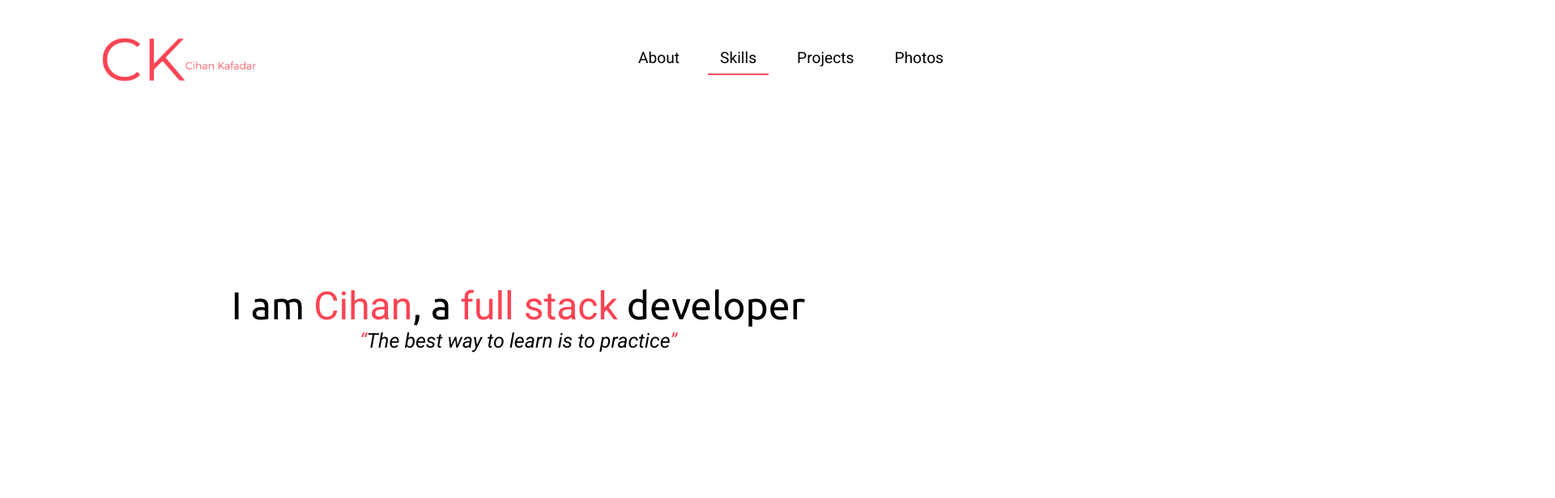
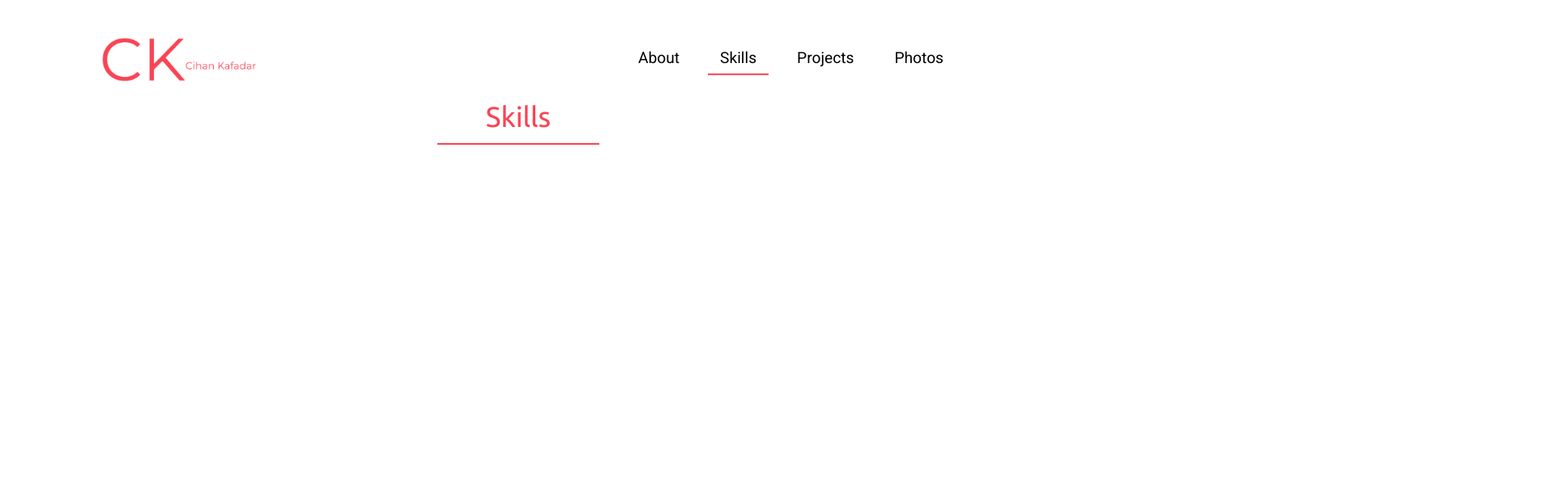
Before and after one commit to Cihaan/portfolio, a Vue app: page /skills in a window 1280 px wide. Shown: the top 616 px of the page at 81% size, 1920 px wide, since content can reach past the window. Built offline with nearby package versions, Linux system fonts and the light colour scheme.

Commit message:
animation

```diff
--- a/src/App.vue
+++ b/src/App.vue
@@ -58,6 +58,18 @@ p {
     letter-spacing: 2.75;
 }
 
+.title {
+  width: 100%;
+  display: flex;
+  flex-direction: column;
+  justify-content: space-between;
+  align-items: center;
+  position: absolute;
+  top: 28%;
+  margin-top: -100px;
+  text-align: center;
+}
+
 span {
     color: $red;
 }
--- a/src/components/TheAbout.vue
+++ b/src/components/TheAbout.vue
@@ -40,18 +40,8 @@ $black: #000;
 .about {
   position: relative;
   height: 100vh;
-}
-
-.title {
-  width: 100%;
-  display: flex;
-  flex-direction: column;
-  justify-content: space-between;
-  align-items: center;
-  position: absolute;
-  top: 28%;
-  margin-top: -100px;
-  text-align: center;
+  -webkit-animation: fade-in 1.2s cubic-bezier(0.390, 0.575, 0.565, 1.000) both;
+	        animation: fade-in 1.2s cubic-bezier(0.390, 0.575, 0.565, 1.000) both;
 }
 
 .bio {
@@ -86,7 +76,7 @@ p {
 
 
 /* ----------------------------------------------
- * Generated by Animista on 2022-3-13 18:12:17
+ * Generated by Animista on 2022-3-15 12:28:31
  * Licensed under FreeBSD License.
  * See http://animista.net/license for more info.
  * w: http://animista.net, t: @cssanimista
@@ -94,39 +84,24 @@ p {
 
 /**
  * ----------------------------------------
- * animation tracking-in-expand-fwd-bottom
+ * animation fade-in
  * ----------------------------------------
  */
-@-webkit-keyframes tracking-in-expand-fwd-bottom {
+@-webkit-keyframes fade-in {
   0% {
-    letter-spacing: -0.5em;
-    -webkit-transform: translateZ(-700px) translateY(500px);
-    transform: translateZ(-700px) translateY(500px);
     opacity: 0;
   }
-  40% {
-    opacity: 0.6;
-  }
   100% {
-    -webkit-transform: translateZ(0) translateY(0);
-    transform: translateZ(0) translateY(0);
     opacity: 1;
   }
 }
-@keyframes tracking-in-expand-fwd-bottom {
+@keyframes fade-in {
   0% {
-    letter-spacing: -0.5em;
-    -webkit-transform: translateZ(-700px) translateY(500px);
-    transform: translateZ(-700px) translateY(500px);
     opacity: 0;
   }
-  40% {
-    opacity: 0.6;
-  }
   100% {
-    -webkit-transform: translateZ(0) translateY(0);
-    transform: translateZ(0) translateY(0);
     opacity: 1;
   }
 }
+
 </style>
--- /dev/null
+++ b/src/components/TheSkills.vue
@@ -0,0 +1,71 @@
+<script setup lang="ts"></script>
+
+<template>
+    <div class="skills">
+    <div class="title">
+    <h2>Skills</h2>
+    </div>
+        <div class="skills-grid">
+
+        </div>
+    </div>
+</template>
+
+<style lang="scss" scoped>
+$white: #fff;
+$red: #fa4454;
+$black: #000;
+
+.skills {
+    position: relative;
+    height: 100vh;
+    -webkit-animation: fade-in 1.2s cubic-bezier(0.390, 0.575, 0.565, 1.000) both;
+	        animation: fade-in 1.2s cubic-bezier(0.390, 0.575, 0.565, 1.000) both;
+}
+
+
+.skills-grid {
+    width: 100%;
+    display: flex;
+    flex-direction: column;
+    justify-content: space-between;
+    align-items: center;
+    position: absolute;
+    top: 50%;
+    height: 10px;
+    margin-top: -100px;
+}
+
+
+/* ----------------------------------------------
+ * Generated by Animista on 2022-3-15 12:28:31
+ * Licensed under FreeBSD License.
+ * See http://animista.net/license for more info.
+ * w: http://animista.net, t: @cssanimista
+ * ---------------------------------------------- */
+
+/**
+ * ----------------------------------------
+ * animation fade-in
+ * ----------------------------------------
+ */
+@-webkit-keyframes fade-in {
+  0% {
+    opacity: 0;
+  }
+  100% {
+    opacity: 1;
+  }
+}
+@keyframes fade-in {
+  0% {
+    opacity: 0;
+  }
+  100% {
+    opacity: 1;
+  }
+}
+
+
+
+</style>
--- a/src/main.ts
+++ b/src/main.ts
@@ -5,6 +5,7 @@ import {createRouter, createWebHistory}  from "vue-router"
 import TheNavBar from './components/utils/TheNavBar.vue'
 import TheLanding from './components/TheLanding.vue'
 import TheAbout from './components/TheAbout.vue'
+import TheSkills from './components/TheSkills.vue'
 
 const app = createApp(App)
 
@@ -12,7 +13,8 @@ const router = createRouter({
     history: createWebHistory(),
     routes: [
       { path: '/:pathMatch(.*)*', component: TheLanding },
-      { path: '/about', component: TheAbout }
+      { path: '/about', component: TheAbout },
+      { path: '/skills', component: TheSkills }
     ],
   })
 
```
